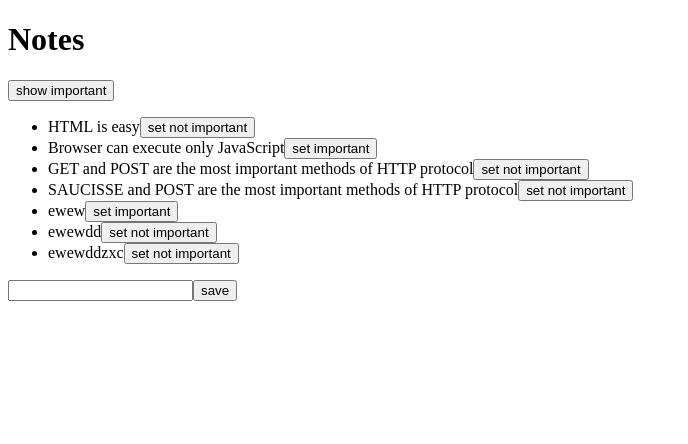
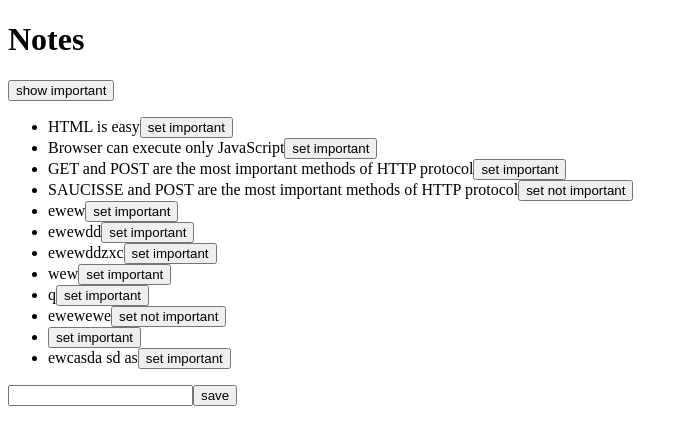
Before and after one commit to beulard/fullstackopen, a React (Create React App) app: page / in a window 1280 px wide. Shown: the top 444 px of the page, without its empty margins (0-688 px from the left). Built offline with nearby package versions, Linux system fonts and the light colour scheme; data requests are answered from the project's data file.

Commit message:
Finish part 2d

```diff
--- a/db.json
+++ b/db.json
@@ -4,7 +4,7 @@
       "id": 1,
       "content": "HTML is easy",
       "date": "2022-1-17T17:30:31.098Z",
-      "important": true
+      "important": false
     },
     {
       "id": 2,
@@ -16,7 +16,7 @@
       "id": 3,
       "content": "GET and POST are the most important methods of HTTP protocol",
       "date": "2022-1-17T19:20:14.298Z",
-      "important": true
+      "important": false
     },
     {
       "id": 4,
@@ -34,13 +34,43 @@
       "id": 6,
       "content": "ewewdd",
       "date": "2022-09-25T15:50:48.325Z",
-      "important": true
+      "important": false
     },
     {
       "id": 7,
       "content": "ewewddzxc",
       "date": "2022-09-25T15:51:06.291Z",
-      "important": true
+      "important": false
+    },
+    {
+      "id": 8,
+      "content": "wew",
+      "date": "2023-01-06T15:08:37.281Z",
+      "important": false
+    },
+    {
+      "id": 9,
+      "content": "q",
+      "date": "2023-01-06T15:08:38.508Z",
+      "important": false
+    },
+    {
+      "content": "ewewewe",
+      "date": "2023-01-06T15:37:54.677Z",
+      "important": true,
+      "id": 10
+    },
+    {
+      "content": "",
+      "date": "2023-01-06T15:49:17.030Z",
+      "important": false,
+      "id": 11
+    },
+    {
+      "content": "ewcasda sd as",
+      "date": "2023-01-06T15:49:18.784Z",
+      "important": false,
+      "id": 12
     }
   ]
 }
--- a/src/App.js
+++ b/src/App.js
@@ -1,6 +1,6 @@
-import axios from 'axios'
 import { useEffect, useState } from 'react'
 import Note from './components/Note'
+import noteService from './services/notes'
 
 const App = (props) => {
   const [notes, setNotes] = useState([])
@@ -8,32 +8,43 @@ const App = (props) => {
   const [showAll, setShowAll] = useState(true)
 
   useEffect(() => {
-    axios
-    .get("http://localhost:3001/notes")
-    .then((response) => {
-      setNotes(response.data)
-      console.log(response)
-    })
+    noteService
+      .getAll()
+      .then(initialNotes => {
+        setNotes(initialNotes)
+      })
   }, [])
 
 
 
   const addNote = (event) => {
     event.preventDefault()
-    //setNotes([...notes, note])
+
     const note = {
-      id: notes.length + 1,
       content: newNote,
       date: new Date().toISOString(),
       important: Math.random() > 0.5
     }
-    // setNotes([...notes, note])
-    // setNewNote('')
-    axios
-      .post('http://localhost:3001/notes', note)
-      .then(response => {
-        setNotes([...notes, response.data])
+
+    noteService
+      .create(note)
+      .then(createdNote => {
+        setNotes([...notes, createdNote])
         setNewNote('')
+      })
+  }
+
+  const toggleImportanceOf = (id) => {
+    const note = notes.find(n => n.id === id)
+    const changedNote = { ...note, important: !note.important }
+    noteService
+      .update(id, changedNote)
+      .then(updatedNote => {
+        setNotes(notes.map(note => note.id !== id ? note : updatedNote))
+      })
+      .catch(error => {
+        alert(`the note ${note.content} was already deleted from the server`)
+        setNotes(notes.filter(n => n.id !== id))
       })
   }
 
@@ -47,7 +58,7 @@ const App = (props) => {
       </div>
       <ul>
         {notesToShow.map(note =>
-          <Note key={note.id} note={note} />
+          <Note key={note.id} note={note} toggleImportance={() => toggleImportanceOf(note.id)} />
         )}
       </ul>
       <form onSubmit={addNote}>
--- /dev/null
+++ b/src/services/notes.js
@@ -0,0 +1,25 @@
+import axios from 'axios'
+const baseUrl = 'http://localhost:3001/notes'
+
+const getAll = () => {
+    const request = axios.get(baseUrl)
+    return request.then(response => response.data)
+}
+
+const create = newObject => {
+  const request = axios.post(baseUrl, newObject)
+  return request.then(response => response.data)
+}
+
+const update = (id, newObject) => {
+  const request = axios.put(`${baseUrl}/${id}`, newObject)
+  return request.then(response => response.data)
+}
+
+const module = {
+    getAll,
+    create,
+    update,
+}
+
+export default module
```
